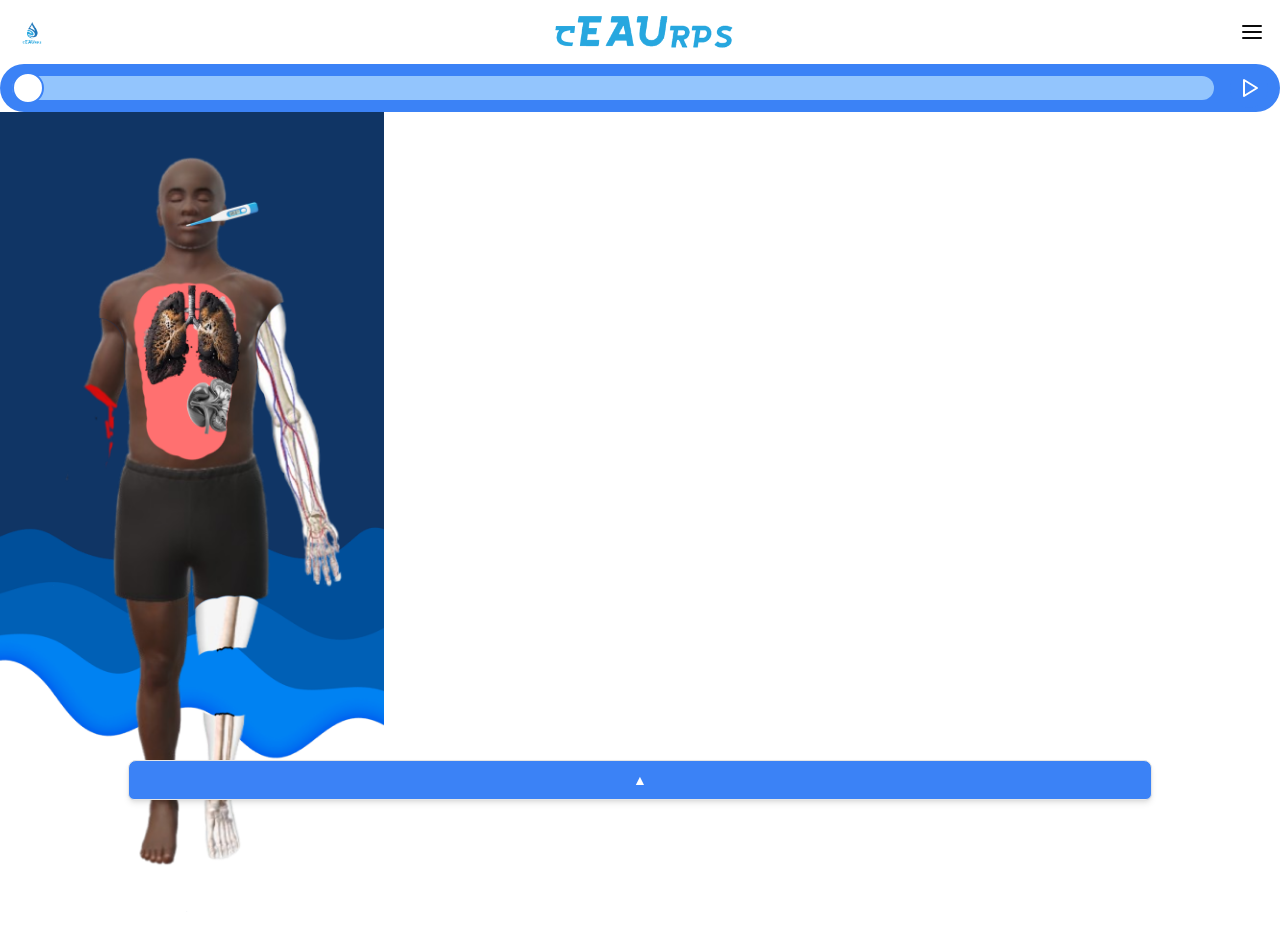
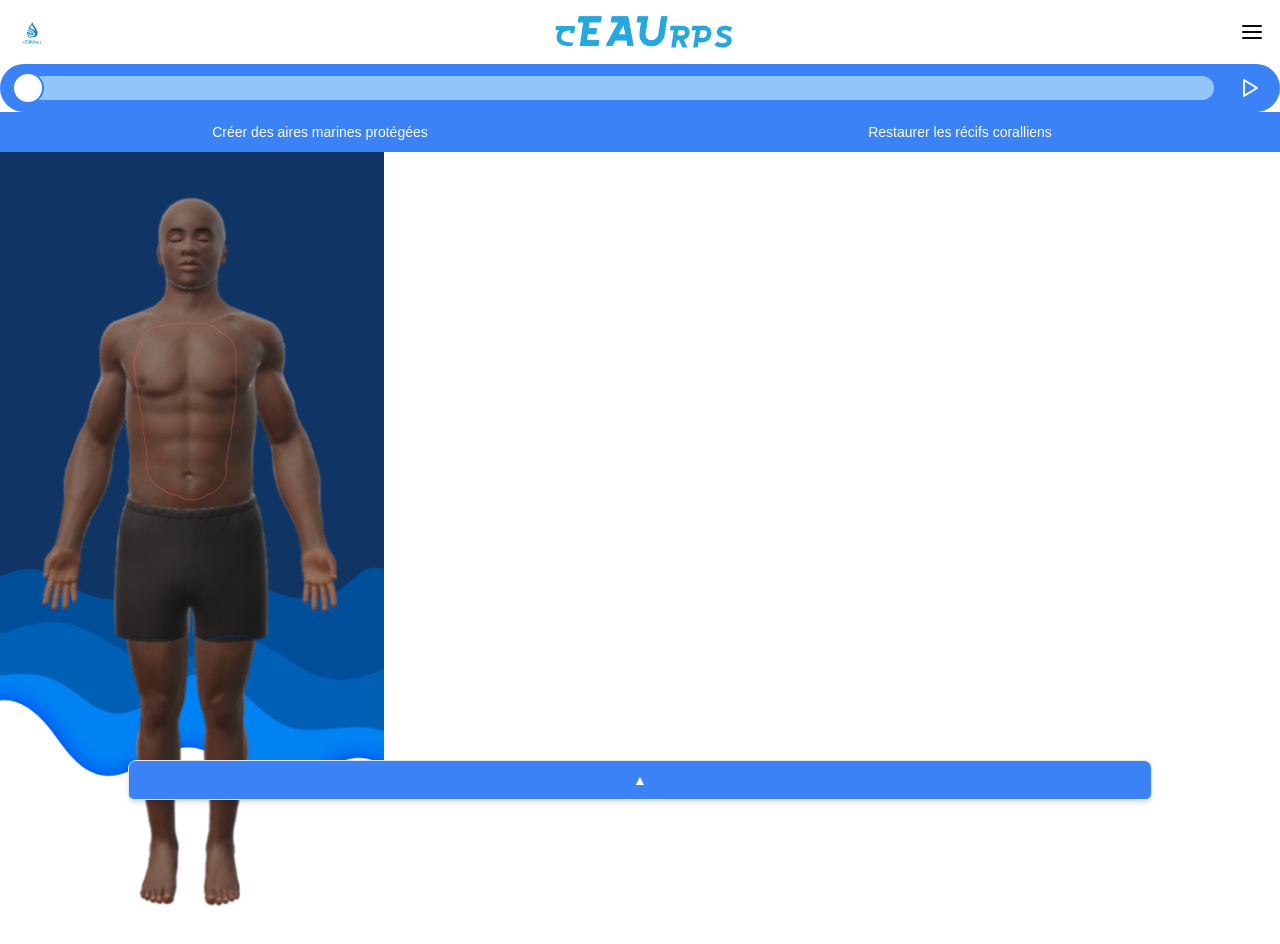
Before and after one commit to Maxeuh/nuit-de-l-info-2024, a Next.js app: page / in a window 1280 px wide. Shown: the top 944 px of the page. Before the commit the page ends 912 px from the top, so only its background shows below. Built offline with nearby package versions, Linux system fonts and the light colour scheme.

Commit message:
temp_test

```diff
--- a/app/page.tsx
+++ b/app/page.tsx
@@ -5,9 +5,19 @@ import { SliderGroup } from "@/components/slider/SliderGroup";
 import { HeaderBar } from "@/components/header/HeaderBar";
 import { DrawerGame } from "@/components/drawer/DrawerGame";
 import { Human } from "@/components/human/human";
+import { ChoiceGame } from "@/components/choices/ChoiceGame";
 
 export default function Home() {
   const [state, setState] = useState(0);
+  const [globalState, setGlobalState] = useState({
+    step: 0,
+    tete: false,
+    brasD: false,
+    brasG: false,
+    poumon: false,
+    rein: false,
+    jambe: false,
+  });
   const stateLimit = 7;
 
   return (
@@ -22,17 +32,18 @@ export default function Home() {
         setState={setState}
         stateLimit={stateLimit}
       />
+      <ChoiceGame state={state} globalstate={globalState} setState={setGlobalState} />
       <div className="max-w-sm max-h-screen">
         <Human
-          toggleTete={true}
-          toggleBrasD={true}
-          toggleBrasG={true}
-          poumon={true}
-          rein={true}
-          jambe={true}
+          toggleTete={globalState.tete}
+          toggleBrasD={globalState.brasD}
+          toggleBrasG={globalState.brasG}
+          poumon={globalState.poumon}
+          rein={globalState.rein}
+          jambe={globalState.jambe}
         />
       </div>
-      <DrawerGame state={state} />
+      <DrawerGame state={state}/>
     </div>
   );
 }
--- /dev/null
+++ b/components/choices/ChoiceGame.tsx
@@ -0,0 +1,39 @@
+import { Button } from "@/components/ui/button"
+import Data from "@/public/scenarios.json"
+
+interface ChoiceProps {
+    state: number;
+    globalstate: {
+        step: number;
+        tete: boolean;
+        brasD: boolean;
+        brasG: boolean;
+        poumon: boolean;
+        rein: boolean;
+        jambe: boolean;
+    };
+    setState: React.Dispatch<React.SetStateAction<{
+        step: number;
+        tete: boolean;
+        brasD: boolean;
+        brasG: boolean;
+        poumon: boolean;
+        rein: boolean;
+        jambe: boolean;
+    }>>;
+}
+
+export const ChoiceGame: React.FC<ChoiceProps> = (props) => {
+    return (
+        <div className="flex justify-center bg-blue-500">
+        <Button variant="outline" size="icon" className="rounded-full border-none bg-blue-500 text-white hover:bg-white hover:text-blue-500 w-1/2"
+        onClick={() => {}}>
+            {Data[props.state].choix1}
+        </Button>
+        <Button variant="outline" size="icon" className="rounded-full border-none bg-blue-500 text-white hover:bg-white hover:text-blue-500 w-1/2"
+        onClick={() => {}}>
+            {Data[props.state].choix2}
+        </Button>
+        </div>
+    );
+}
--- a/public/scenarios.json
+++ b/public/scenarios.json
@@ -1,20 +1,32 @@
 [
   {
-    "text": "Depuis les années 1980, les océans se sont réchauffés de plus de 4°C, causant le blanchissement des coraux, la mortalité massive de la faune marine et réduisant leur capacité d'absorption de CO2, aggravant le changement climatique. Les solutions incluent la création d'aires marines protégées, des initiatives de restauration comme Coralassist, et des approches innovantes pour renforcer la résilience des coraux face à la chaleur."
+    "text": "Depuis les années 1980, les océans se sont réchauffés de plus de 4°C, causant le blanchissement des coraux, la mortalité massive de la faune marine et réduisant leur capacité d'absorption de CO2, aggravant le changement climatique. Les solutions incluent la création d'aires marines protégées, des initiatives de restauration comme Coralassist, et des approches innovantes pour renforcer la résilience des coraux face à la chaleur.",
+    "choix1": "Créer des aires marines protégées",
+    "choix2": "Restaurer les récifs coralliens"
   },
   {
-    "text": "Le réchauffement et la fonte des glaces modifient les courants océaniques, provoquant des changements climatiques majeurs (ex. hivers plus rigoureux en Europe), réduisant l'absorption du CO2 et perturbant la chaîne alimentaire marine. Comparable à une perturbation du système circulatoire humain, cela nécessite des campagnes de sensibilisation et des solutions innovantes comme l'aménagement des littoraux."
+    "text": "Le réchauffement et la fonte des glaces modifient les courants océaniques, provoquant des changements climatiques majeurs (ex. hivers plus rigoureux en Europe), réduisant l'absorption du CO2 et perturbant la chaîne alimentaire marine. Comparable à une perturbation du système circulatoire humain, cela nécessite des campagnes de sensibilisation et des solutions innovantes comme l'aménagement des littoraux.",
+    "choix1": "Créer des aires marines protégées",
+    "choix2": "Restaurer les récifs coralliens"
   },
   {
-    "text": "L’acidification des océans, due à l’absorption massive de CO₂, fragilise les coquilles, coraux et chaînes alimentaires marines, perturbant les écosystèmes. Comparable à l'ostéoporose chez l’humain, elle affaiblit les structures vitales des organismes. Des solutions comme la gestion des puits de carbone ou la capture directe du CO₂ sont urgentes pour limiter les dégâts."
+    "text": "L’acidification des océans, due à l’absorption massive de CO₂, fragilise les coquilles, coraux et chaînes alimentaires marines, perturbant les écosystèmes. Comparable à l'ostéoporose chez l’humain, elle affaiblit les structures vitales des organismes. Des solutions comme la gestion des puits de carbone ou la capture directe du CO₂ sont urgentes pour limiter les dégâts.",
+    "choix1": "Créer des aires marines protégées",
+    "choix2": "Restaurer les récifs coralliens"
   },
   {
-    "text": "L’élévation du niveau de la mer, causée par la fonte des glaces et l’expansion thermique, accélère l’érosion côtière, augmente les inondations et menace les territoires insulaires. Comparable à un lymphœdème humain, elle reflète un déséquilibre des fluides planétaires. La restauration des mangroves, le renforcement des communautés et des actions politiques globales sont essentielles pour limiter l’impact."
+    "text": "L’élévation du niveau de la mer, causée par la fonte des glaces et l’expansion thermique, accélère l’érosion côtière, augmente les inondations et menace les territoires insulaires. Comparable à un lymphœdème humain, elle reflète un déséquilibre des fluides planétaires. La restauration des mangroves, le renforcement des communautés et des actions politiques globales sont essentielles pour limiter l’impact.",
+    "choix1": "Créer des aires marines protégées",
+    "choix2": "Restaurer les récifs coralliens"
   },
   {
-    "text": "La prolifération d'algues toxiques désoxygène l'eau, tue des espèces marines et altère les habitats, menaçant ainsi la biodiversité. Ce phénomène, comparable à une maladie pulmonaire grave chez l'humain, perturbe la respiration des écosystèmes marins, compromettant leur capacité à soutenir la vie. Des actions comme la transition vers l'agroécologie, des recours juridiques et la participation à la gouvernance sont essentielles pour lutter contre ce fléau."
+    "text": "La prolifération d'algues toxiques désoxygène l'eau, tue des espèces marines et altère les habitats, menaçant ainsi la biodiversité. Ce phénomène, comparable à une maladie pulmonaire grave chez l'humain, perturbe la respiration des écosystèmes marins, compromettant leur capacité à soutenir la vie. Des actions comme la transition vers l'agroécologie, des recours juridiques et la participation à la gouvernance sont essentielles pour lutter contre ce fléau.",
+    "choix1": "Créer des aires marines protégées",
+    "choix2": "Restaurer les récifs coralliens"
   },
   {
-    "text": "La pollution des océans par les plastiques affecte la faune marine, causant des obstructions, des blessures, et des perturbations dans la chaîne alimentaire, avec des conséquences sur la santé humaine. Comparable aux reins, qui filtrent les toxines du sang, les océans sont saturés de microplastiques, menaçant leur capacité à se régénérer. Des actions comme la collecte des déchets, la valorisation du plastique et la réduction de la consommation sont essentielles pour préserver nos océans et protéger la biodiversité."
+    "text": "La pollution des océans par les plastiques affecte la faune marine, causant des obstructions, des blessures, et des perturbations dans la chaîne alimentaire, avec des conséquences sur la santé humaine. Comparable aux reins, qui filtrent les toxines du sang, les océans sont saturés de microplastiques, menaçant leur capacité à se régénérer. Des actions comme la collecte des déchets, la valorisation du plastique et la réduction de la consommation sont essentielles pour préserver nos océans et protéger la biodiversité.",
+    "choix1": "Créer des aires marines protégées",
+    "choix2": "Restaurer les récifs coralliens"
   }
 ]
```
